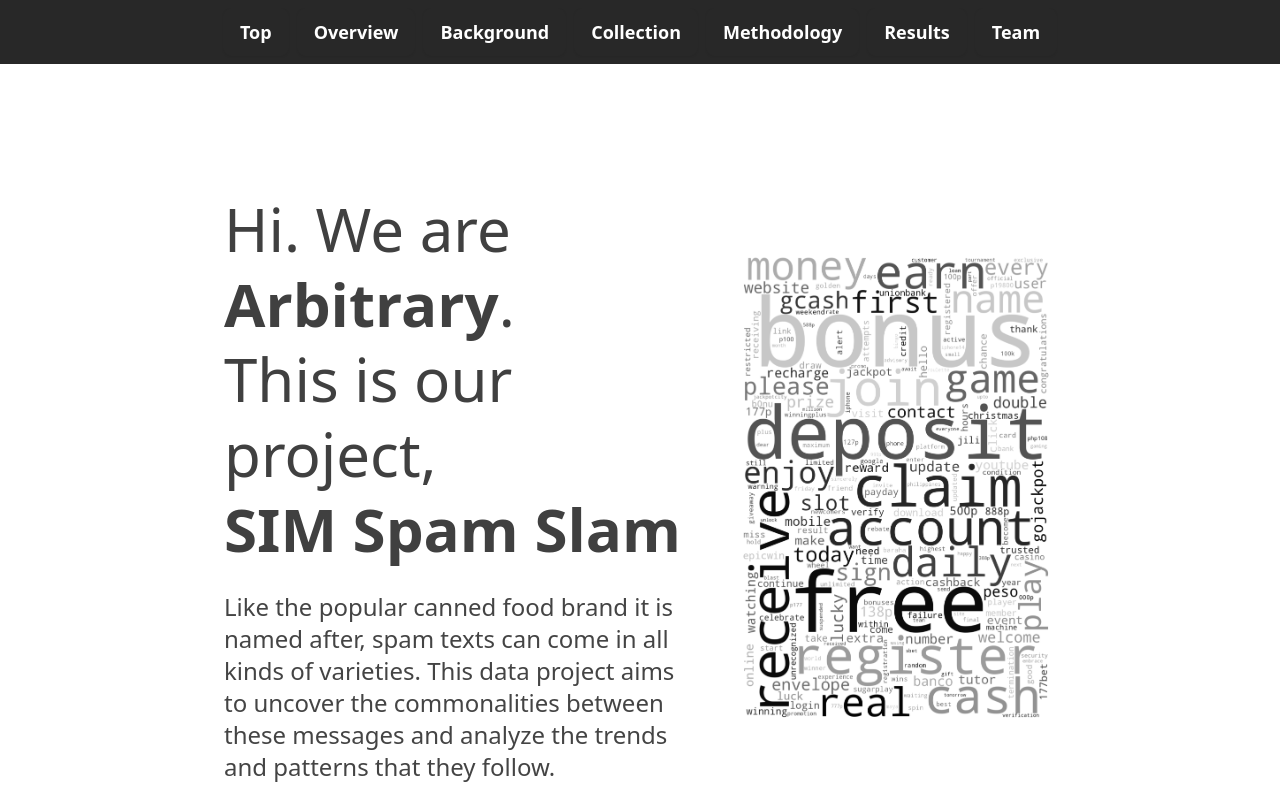
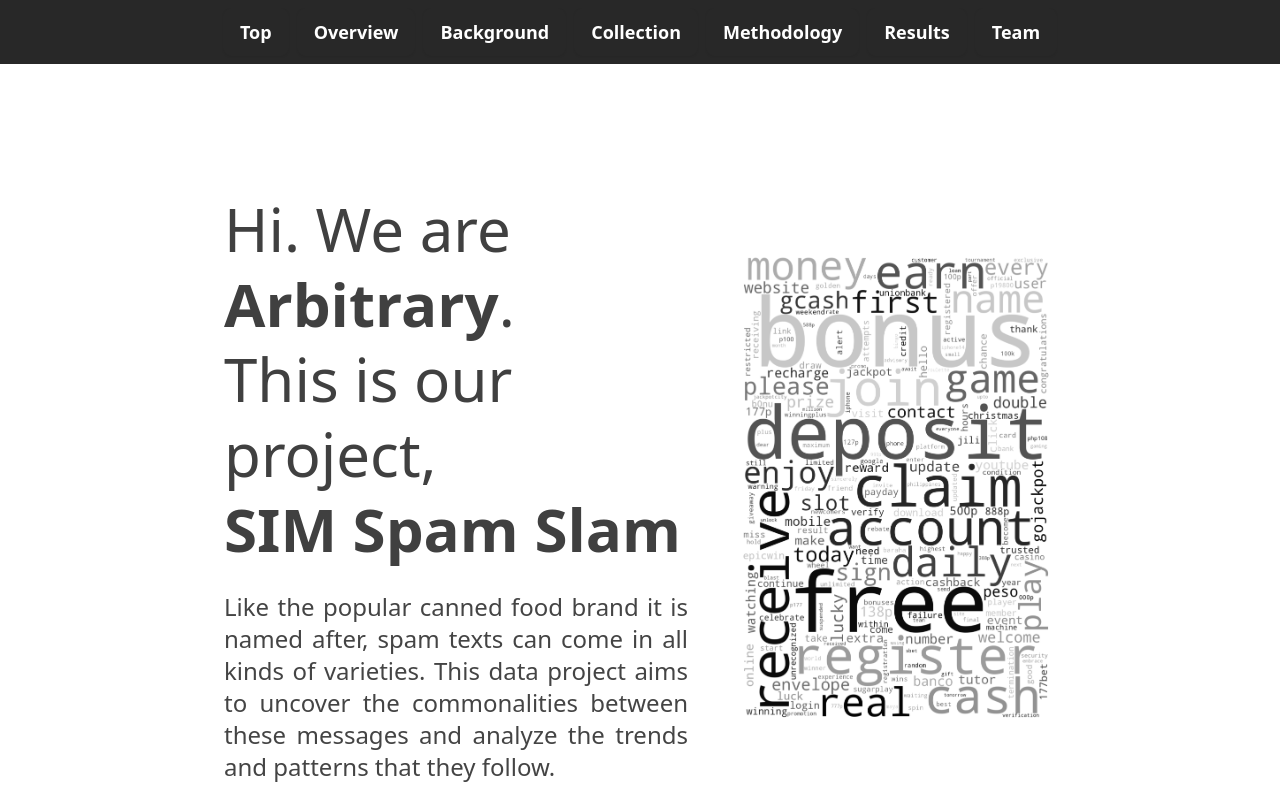
Before and after one commit to KindaExists/CS132-Arbitrary, a SvelteKit app: page / in a window 1280 px wide. Shown: the top 800 px of the page. Built offline with nearby package versions, Linux system fonts and the light colour scheme.

Commit message:
feat: add minor text style changes

```diff
--- a/src/routes/+page.svelte
+++ b/src/routes/+page.svelte
@@ -25,7 +25,7 @@
             This is our project, <br/>
             <strong class="font-bold hover:text-accent transition-colors">SIM Spam Slam</strong>
         </h1>
-        <p class="prose text-2xl">
+        <p class="prose text-2xl text-justify ">
             Like the popular canned food brand it is named after, spam texts can come in all
             kinds of varieties. This data project aims to uncover the commonalities between
             these messages and analyze the trends and patterns that they follow.
@@ -85,7 +85,7 @@
     </section>
 </article>
 
-<article id="background" class="flex flex-col gap-12 px-8 lg:px-56 py-32 shadow-md">
+<article id="background" class="flex flex-col gap-12 px-8 lg:px-28 xl:px-56 py-32 shadow-md">
     <section class="flex flex-col items-center gap-4">
         <h2 class="text-3xl lg:text-4xl font-bold">Background</h2>
         <h3 class="text-2xl text-center font-bold">
```
